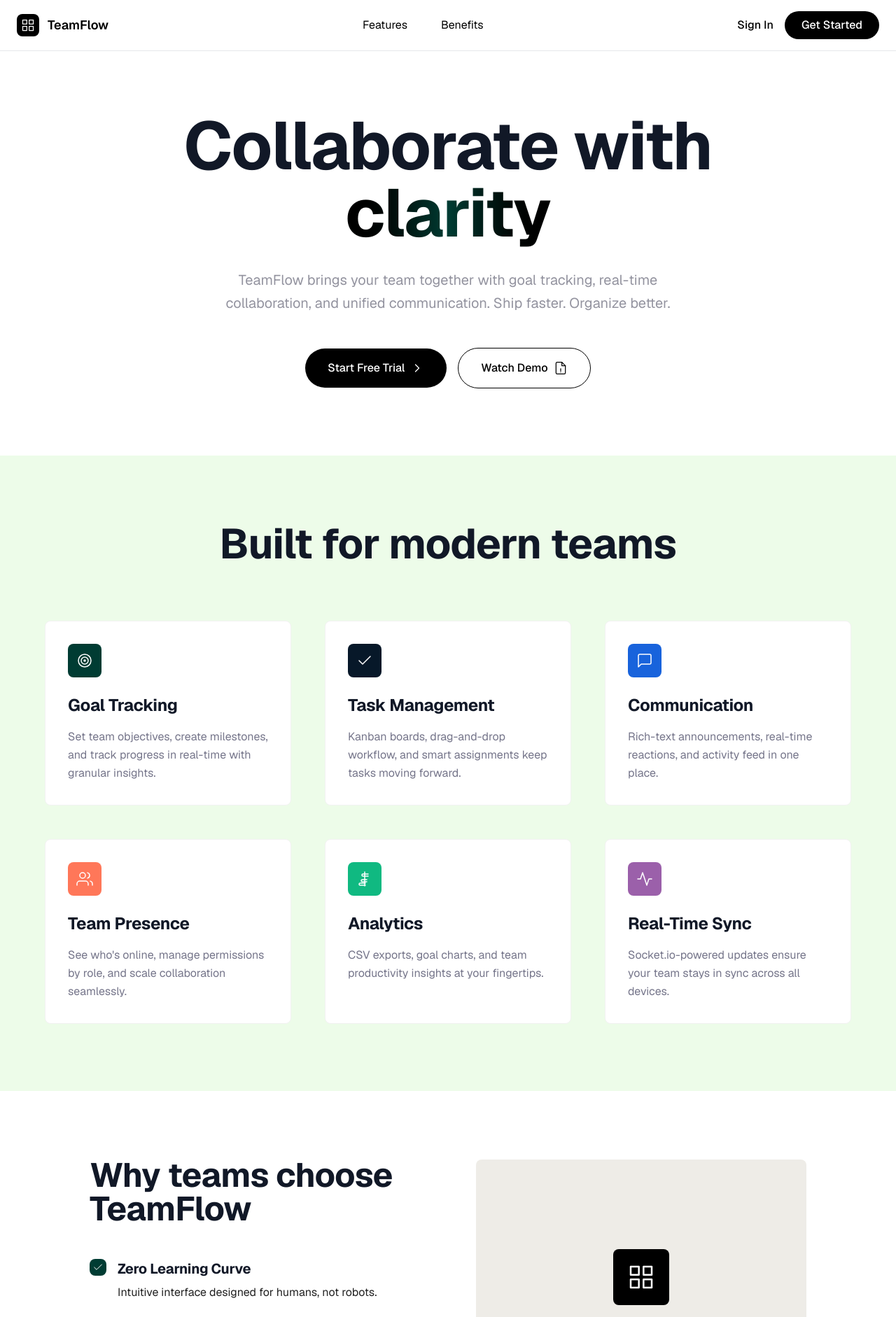
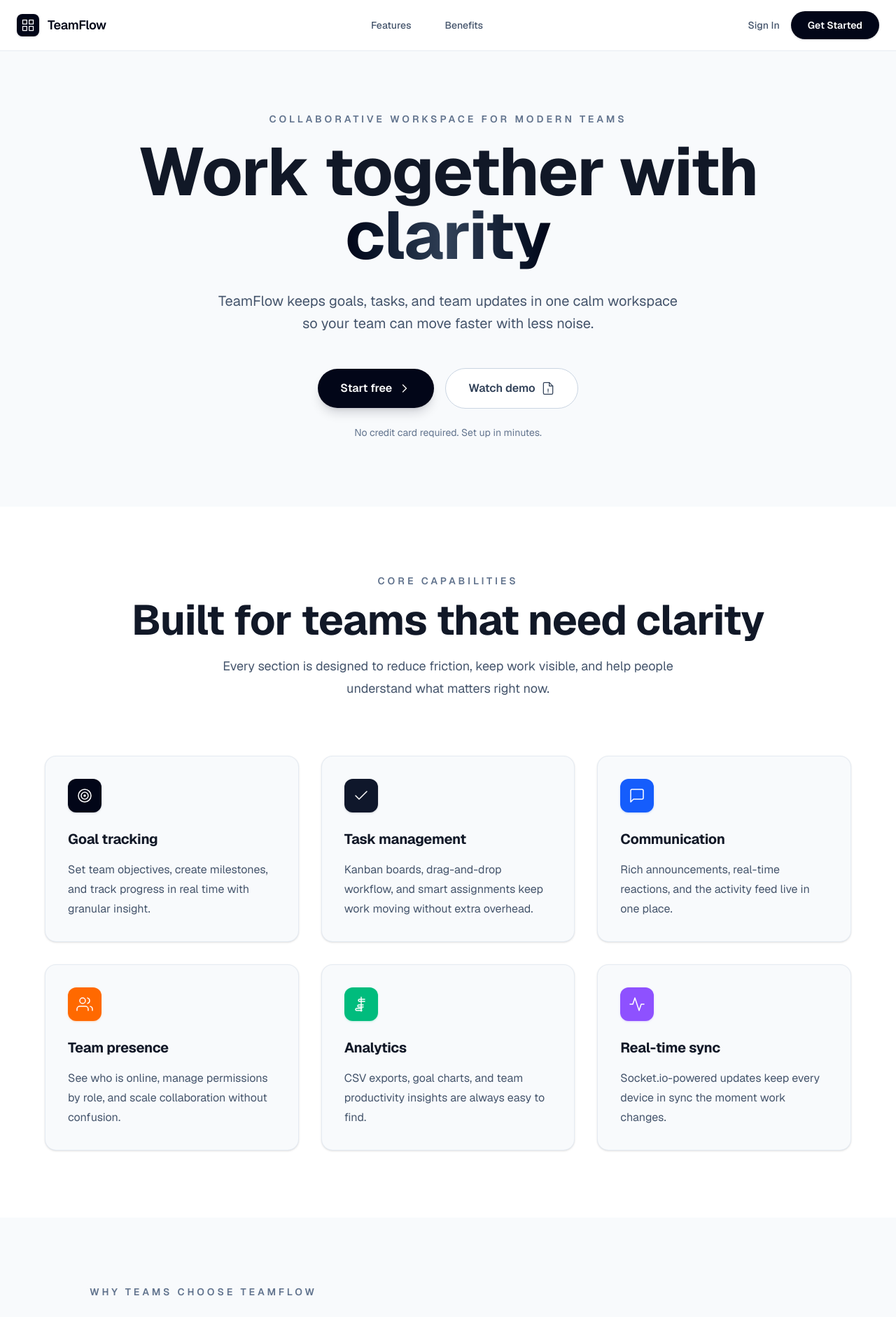
Before and after one commit to mehedi-hridoy/colaborative-workspace, a Next.js app in the folder apps/web/: page / in a window 1280 px wide. Shown: the top 1882 px of the page at 70% size. Built offline with nearby package versions, Linux system fonts and the light colour scheme; no server answers.

Commit message:
Refine landing page copy and contrast

```diff
--- a/apps/web/app/page.js
+++ b/apps/web/app/page.js
@@ -5,31 +5,31 @@ import { Icons } from "../lib/icons";
 
 export default function LandingPage() {
   return (
-    <div className="min-h-screen bg-white text-black">
+    <div className="min-h-screen bg-slate-50 text-slate-950">
       {/* NAV BAR */}
-      <nav className="fixed top-0 left-0 right-0 z-50 bg-white border-b border-[#e5e7eb]">
+      <nav className="fixed top-0 left-0 right-0 z-50 border-b border-slate-200/80 bg-white/90 backdrop-blur-xl">
         <div className="max-w-7xl mx-auto px-6 py-4 flex items-center justify-between">
           <div className="flex items-center gap-3">
-            <div className="w-8 h-8 bg-black rounded-lg flex items-center justify-center">
+            <div className="w-8 h-8 rounded-lg bg-slate-950 flex items-center justify-center shadow-sm shadow-slate-950/15">
               <Icons.Dashboard size={20} className="text-white" />
             </div>
-            <span className="text-lg font-semibold">TeamFlow</span>
+            <span className="text-lg font-semibold tracking-tight text-slate-950">TeamFlow</span>
           </div>
 
           <div className="hidden md:flex items-center gap-12">
-            <a href="#features" className="text-base text-black hover:underline">
+            <a href="#features" className="text-sm font-medium text-slate-600 transition-colors hover:text-slate-950">
               Features
             </a>
-            <a href="#benefits" className="text-base text-black hover:underline">
+            <a href="#benefits" className="text-sm font-medium text-slate-600 transition-colors hover:text-slate-950">
               Benefits
             </a>
           </div>
 
           <div className="flex items-center gap-4">
-            <Link href="/login" className="text-base font-medium text-black hover:underline">
+            <Link href="/login" className="text-sm font-medium text-slate-600 transition-colors hover:text-slate-950">
               Sign In
             </Link>
-            <Link href="/register" className="bg-black text-white rounded-full px-6 py-2 font-medium text-base hover:bg-[#17171c] transition-colors">
+            <Link href="/register" className="bg-slate-950 text-white rounded-full px-6 py-2.5 text-sm font-semibold shadow-sm shadow-slate-950/15 transition-all hover:-translate-y-0.5 hover:bg-slate-800">
               Get Started
             </Link>
           </div>
@@ -39,91 +39,104 @@ export default function LandingPage() {
       {/* HERO SECTION */}
       <section className="pt-40 pb-24 px-6">
         <div className="max-w-4xl mx-auto text-center">
-          <h1 className="text-7xl md:text-8xl font-normal leading-none tracking-tighter mb-8">
-            Collaborate with <span className="bg-gradient-to-r from-black via-[#003c33] to-black bg-clip-text text-transparent">clarity</span>
+          <p className="mb-5 text-sm font-semibold uppercase tracking-[0.28em] text-slate-500">
+            Collaborative workspace for modern teams
+          </p>
+          <h1 className="text-6xl md:text-8xl font-semibold leading-[0.95] tracking-tight mb-8 text-slate-950">
+            Work together with <span className="bg-gradient-to-r from-slate-950 via-slate-700 to-slate-950 bg-clip-text text-transparent">clarity</span>
           </h1>
-          <p className="text-lg md:text-xl text-[#93939f] mb-12 max-w-2xl mx-auto leading-relaxed">
-            TeamFlow brings your team together with goal tracking, real-time collaboration, and unified communication. Ship faster. Organize better.
+          <p className="text-lg md:text-xl text-slate-600 mb-12 max-w-2xl mx-auto leading-8">
+            TeamFlow keeps goals, tasks, and team updates in one calm workspace so your team can move faster with less noise.
           </p>
 
           <div className="flex flex-col sm:flex-row gap-4 items-center justify-center">
-            <Link href="/register" className="bg-black text-white rounded-full px-8 py-4 font-medium hover:bg-[#17171c] transition-colors inline-flex items-center gap-2">
-              Start Free Trial
+            <Link href="/register" className="bg-slate-950 text-white rounded-full px-8 py-4 font-semibold shadow-lg shadow-slate-950/15 hover:bg-slate-800 hover:-translate-y-0.5 transition-all inline-flex items-center gap-2">
+              Start free
               <Icons.ChevronRight size={20} />
             </Link>
-            <a href="#demo" className="border border-black rounded-full px-8 py-4 font-medium hover:bg-black hover:text-white transition-colors inline-flex items-center gap-2">
-              Watch Demo
+            <a href="#demo" className="border border-slate-300 bg-white rounded-full px-8 py-4 font-semibold text-slate-700 hover:bg-slate-950 hover:text-white hover:border-slate-950 transition-all inline-flex items-center gap-2">
+              Watch demo
               <Icons.FileText size={20} />
             </a>
           </div>
+
+          <p className="mt-6 text-sm text-slate-500">
+            No credit card required. Set up in minutes.
+          </p>
         </div>
       </section>
 
       {/* FEATURES SECTION */}
-      <section id="features" className="py-24 px-6 bg-[#edfce9]">
+      <section id="features" className="py-24 px-6 bg-white">
         <div className="max-w-6xl mx-auto">
-          <h2 className="text-5xl md:text-6xl font-normal tracking-tighter mb-20 text-center text-black">
-            Built for modern teams
-          </h2>
+          <div className="text-center mb-20">
+            <p className="text-sm font-semibold uppercase tracking-[0.28em] text-slate-500 mb-4">Core capabilities</p>
+            <h2 className="text-4xl md:text-6xl font-semibold tracking-tight text-slate-950">
+              Built for teams that need clarity
+            </h2>
+            <p className="mt-5 text-lg text-slate-600 max-w-2xl mx-auto leading-8">
+              Every section is designed to reduce friction, keep work visible, and help people understand what matters right now.
+            </p>
+          </div>
 
-          <div className="grid md:grid-cols-3 gap-12">
-            <div className="bg-white rounded-lg p-8 border border-[#f2f2f2]">
-              <div className="w-12 h-12 bg-[#003c33] rounded-lg flex items-center justify-center mb-6">
+          <div className="grid md:grid-cols-3 gap-8">
+            <div className="bg-slate-50 rounded-2xl p-8 border border-slate-200/80 shadow-sm">
+              <div className="w-12 h-12 bg-slate-950 rounded-xl flex items-center justify-center mb-6 shadow-sm shadow-slate-950/15">
                 <Icons.Goals size={24} className="text-white" />
               </div>
-              <h3 className="text-2xl font-normal mb-4">Goal Tracking</h3>
-              <p className="text-base text-[#75758a] leading-relaxed">
-                Set team objectives, create milestones, and track progress in real-time with granular insights.
+              <h3 className="text-xl font-semibold mb-4 text-slate-950">Goal tracking</h3>
+              <p className="text-base text-slate-600 leading-7">
+                Set team objectives, create milestones, and track progress in real time with granular insight.
               </p>
             </div>
 
-            <div className="bg-white rounded-lg p-8 border border-[#f2f2f2]">
-              <div className="w-12 h-12 bg-[#071829] rounded-lg flex items-center justify-center mb-6">
+            <div className="bg-slate-50 rounded-2xl p-8 border border-slate-200/80 shadow-sm">
+              <div className="w-12 h-12 bg-slate-900 rounded-xl flex items-center justify-center mb-6 shadow-sm shadow-slate-950/15">
                 <Icons.ActionItems size={24} className="text-white" />
               </div>
-              <h3 className="text-2xl font-normal mb-4">Task Management</h3>
-              <p className="text-base text-[#75758a] leading-relaxed">
-                Kanban boards, drag-and-drop workflow, and smart assignments keep tasks moving forward.
+              <h3 className="text-xl font-semibold mb-4 text-slate-950">Task management</h3>
+              <p className="text-base text-slate-600 leading-7">
+                Kanban boards, drag-and-drop workflow, and smart assignments keep work moving without extra overhead.
               </p>
             </div>
 
-            <div className="bg-white rounded-lg p-8 border border-[#f2f2f2]">
-              <div className="w-12 h-12 bg-[#1863dc] rounded-lg flex items-center justify-center mb-6">
+            <div className="bg-slate-50 rounded-2xl p-8 border border-slate-200/80 shadow-sm">
+              <div className="w-12 h-12 bg-blue-600 rounded-xl flex items-center justify-center mb-6 shadow-sm shadow-blue-600/20">
                 <Icons.Announcements size={24} className="text-white" />
               </div>
-              <h3 className="text-2xl font-normal mb-4">Communication</h3>
-              <p className="text-base text-[#75758a] leading-relaxed">
-                Rich-text announcements, real-time reactions, and activity feed in one place.
+              <h3 className="text-xl font-semibold mb-4 text-slate-950">Communication</h3>
+              <p className="text-base text-slate-600 leading-7">
+                Rich announcements, real-time reactions, and the activity feed live in one place.
               </p>
             </div>
 
-            <div className="bg-white rounded-lg p-8 border border-[#f2f2f2]">
-              <div className="w-12 h-12 bg-[#ff7759] rounded-lg flex items-center justify-center mb-6">
+            <div className="bg-slate-50 rounded-2xl p-8 border border-slate-200/80 shadow-sm">
+              <div className="w-12 h-12 bg-orange-500 rounded-xl flex items-center justify-center mb-6 shadow-sm shadow-orange-500/20">
                 <Icons.Members size={24} className="text-white" />
               </div>
-              <h3 className="text-2xl font-normal mb-4">Team Presence</h3>
-              <p className="text-base text-[#75758a] leading-relaxed">
-                See who's online, manage permissions by role, and scale collaboration seamlessly.
+              <h3 className="text-xl font-semibold mb-4 text-slate-950">Team presence</h3>
+              <p className="text-base text-slate-600 leading-7">
+                See who is online, manage permissions by role, and scale collaboration without confusion.
               </p>
             </div>
 
-            <div className="bg-white rounded-lg p-8 border border-[#f2f2f2]">
-              <div className="w-12 h-12 bg-[#10b981] rounded-lg flex items-center justify-center mb-6">
+            <div className="bg-slate-50 rounded-2xl p-8 border border-slate-200/80 shadow-sm">
+              <div className="w-12 h-12 bg-emerald-500 rounded-xl flex items-center justify-center mb-6 shadow-sm shadow-emerald-500/20">
                 <Icons.Analytics size={24} className="text-white" />
               </div>
-              <h3 className="text-2xl font-normal mb-4">Analytics</h3>
-              <p className="text-base text-[#75758a] leading-relaxed">
-                CSV exports, goal charts, and team productivity insights at your fingertips.
+              <h3 className="text-xl font-semibold mb-4 text-slate-950">Analytics</h3>
+              <p className="text-base text-slate-600 leading-7">
+                CSV exports, goal charts, and team productivity insights are always easy to find.
               </p>
             </div>
 
-            <div className="bg-white rounded-lg p-8 border border-[#f2f2f2]">
-              <div className="w-12 h-12 bg-[#9b60aa] rounded-lg flex items-center justify-center mb-6">
+            <div className="bg-slate-50 rounded-2xl p-8 border border-slate-200/80 shadow-sm">
+              <div className="w-12 h-12 bg-violet-500 rounded-xl flex items-center justify-center mb-6 shadow-sm shadow-violet-500/20">
                 <Icons.Activity size={24} className="text-white" />
               </div>
-              <h3 className="text-2xl font-normal mb-4">Real-Time Sync</h3>
-              <p className="text-base text-[#75758a] leading-relaxed">
-                Socket.io-powered updates ensure your team stays in sync across all devices.
+              <h3 className="text-xl font-semibold mb-4 text-slate-950">Real-time sync</h3>
+              <p className="text-base text-slate-600 leading-7">
+                Socket.io-powered updates keep every device in sync the moment work changes.
               </p>
             </div>
           </div>
@@ -131,50 +144,53 @@ export default function LandingPage() {
       </section>
 
       {/* BENEFITS SECTION */}
-      <section id="benefits" className="py-24 px-6 bg-white">
+      <section id="benefits" className="py-24 px-6 bg-slate-50">
         <div className="max-w-5xl mx-auto">
           <div className="grid md:grid-cols-2 gap-20 items-center">
             <div>
-              <h2 className="text-5xl font-normal tracking-tighter mb-12 text-black">
+              <p className="text-sm font-semibold uppercase tracking-[0.28em] text-slate-500 mb-4">
                 Why teams choose TeamFlow
+              </p>
+              <h2 className="text-4xl md:text-5xl font-semibold tracking-tight mb-12 text-slate-950 leading-tight">
+                A simpler way to stay aligned and move faster
               </h2>
               <ul className="space-y-8">
                 <li className="flex gap-4">
-                  <div className="flex-shrink-0 w-6 h-6 bg-[#003c33] rounded-lg flex items-center justify-center">
+                  <div className="flex-shrink-0 w-6 h-6 bg-slate-950 rounded-lg flex items-center justify-center shadow-sm shadow-slate-950/15">
                     <Icons.Check size={16} className="text-white" />
                   </div>
                   <div>
-                    <h3 className="text-xl font-normal mb-2 text-black">Zero Learning Curve</h3>
-                    <p className="text-base text-[#212121]">Intuitive interface designed for humans, not robots.</p>
+                    <h3 className="text-lg font-semibold mb-2 text-slate-950">Less context switching</h3>
+                    <p className="text-base text-slate-600 leading-7">Everything you need to execute lives in one place, so work stays focused.</p>
                   </div>
                 </li>
                 <li className="flex gap-4">
-                  <div className="flex-shrink-0 w-6 h-6 bg-[#003c33] rounded-lg flex items-center justify-center">
+                  <div className="flex-shrink-0 w-6 h-6 bg-slate-950 rounded-lg flex items-center justify-center shadow-sm shadow-slate-950/15">
                     <Icons.Check size={16} className="text-white" />
                   </div>
                   <div>
-                    <h3 className="text-xl font-normal mb-2 text-black">Real-Time Collaboration</h3>
-                    <p className="text-base text-[#212121]">Socket.io-powered instant updates for all team members.</p>
+                    <h3 className="text-lg font-semibold mb-2 text-slate-950">Faster team decisions</h3>
+                    <p className="text-base text-slate-600 leading-7">Real-time updates make it easier to move from discussion to action.</p>
                   </div>
                 </li>
                 <li className="flex gap-4">
-                  <div className="flex-shrink-0 w-6 h-6 bg-[#003c33] rounded-lg flex items-center justify-center">
+                  <div className="flex-shrink-0 w-6 h-6 bg-slate-950 rounded-lg flex items-center justify-center shadow-sm shadow-slate-950/15">
                     <Icons.Check size={16} className="text-white" />
                   </div>
                   <div>
-                    <h3 className="text-xl font-normal mb-2 text-black">Role-Based Access</h3>
-                    <p className="text-base text-[#212121]">Fine-grained permissions ensure data stays secure.</p>
+                    <h3 className="text-lg font-semibold mb-2 text-slate-950">Clear ownership</h3>
+                    <p className="text-base text-slate-600 leading-7">Permissions and assignees make responsibilities obvious across the team.</p>
                   </div>
                 </li>
               </ul>
             </div>
 
-            <div className="bg-[#eeece7] rounded-lg p-12 flex items-center justify-center min-h-96">
+            <div className="bg-white rounded-[2rem] border border-slate-200/80 p-12 flex items-center justify-center min-h-96 shadow-sm">
               <div className="text-center">
-                <div className="w-20 h-20 bg-black rounded-lg mx-auto mb-6 flex items-center justify-center">
+                <div className="w-20 h-20 bg-slate-950 rounded-2xl mx-auto mb-6 flex items-center justify-center shadow-lg shadow-slate-950/15">
                   <Icons.Dashboard size={40} className="text-white" />
                 </div>
-                <p className="text-[#75758a]">Dashboard Preview</p>
+                <p className="text-slate-500 font-medium">Dashboard preview</p>
               </div>
             </div>
           </div>
@@ -182,59 +198,62 @@ export default function LandingPage() {
       </section>
 
       {/* CTA SECTION */}
-      <section className="py-24 px-6 bg-black text-white">
+      <section className="py-24 px-6 bg-slate-950 text-white">
         <div className="max-w-3xl mx-auto text-center">
-          <h2 className="text-5xl md:text-6xl font-normal tracking-tighter mb-8 text-white">
-            Join teams shipping faster
+          <p className="text-sm font-semibold uppercase tracking-[0.28em] text-cyan-200/75 mb-4">
+            Ready to move faster?
+          </p>
+          <h2 className="text-4xl md:text-6xl font-semibold tracking-tight mb-8 text-white leading-tight">
+            Bring your team into one shared rhythm
           </h2>
-          <p className="text-lg text-white mb-12 leading-relaxed">
-            Start collaborating today. No credit card required.
+          <p className="text-lg text-slate-300 mb-12 leading-8 max-w-2xl mx-auto">
+            Start collaborating today with one workspace for goals, tasks, and updates. No credit card required.
           </p>
 
-          <Link href="/register" className="inline-flex items-center gap-2 bg-white text-black rounded-full px-8 py-4 font-medium hover:bg-[#f2f2f2] transition-colors">
-            Start Building Now
+          <Link href="/register" className="inline-flex items-center gap-2 bg-white text-slate-950 rounded-full px-8 py-4 font-semibold shadow-lg shadow-black/20 hover:bg-slate-100 hover:-translate-y-0.5 transition-all">
+            Start building now
             <Icons.ChevronRight size={20} />
           </Link>
         </div>
       </section>
 
       {/* FOOTER */}
-      <footer className="bg-black text-white border-t border-[#f2f2f2]/10 py-12 px-6">
+      <footer className="bg-white text-slate-700 border-t border-slate-200 py-12 px-6">
         <div className="max-w-6xl mx-auto">
           <div className="grid md:grid-cols-4 gap-12 mb-12">
             <div>
               <div className="flex items-center gap-3 mb-4">
-                <div className="w-8 h-8 bg-white rounded-lg flex items-center justify-center">
-                  <Icons.Dashboard size={20} className="text-black" />
+                <div className="w-8 h-8 bg-slate-950 rounded-lg flex items-center justify-center shadow-sm shadow-slate-950/15">
+                  <Icons.Dashboard size={20} className="text-white" />
                 </div>
-                <span className="font-semibold text-white">TeamFlow</span>
+                <span className="font-semibold text-slate-950">TeamFlow</span>
               </div>
-              <p className="text-sm text-white">Collaborate with clarity</p>
+              <p className="text-sm text-slate-500">Collaborate with clarity</p>
             </div>
             <div>
-              <h3 className="font-semibold mb-4 text-sm uppercase tracking-wide text-white">Product</h3>
-              <ul className="space-y-2 text-sm text-white">
-                <li><a href="#" className="hover:text-[#93939f]">Features</a></li>
-                <li><a href="#" className="hover:text-[#93939f]">Security</a></li>
+              <h3 className="font-semibold mb-4 text-sm uppercase tracking-wide text-slate-950">Product</h3>
+              <ul className="space-y-2 text-sm text-slate-500">
+                <li><a href="#" className="hover:text-slate-950">Features</a></li>
+                <li><a href="#" className="hover:text-slate-950">Security</a></li>
               </ul>
             </div>
             <div>
-              <h3 className="font-semibold mb-4 text-sm uppercase tracking-wide text-white">Company</h3>
-              <ul className="space-y-2 text-sm text-white">
-                <li><a href="#" className="hover:text-[#93939f]">About</a></li>
-                <li><a href="#" className="hover:text-[#93939f]">Blog</a></li>
+              <h3 className="font-semibold mb-4 text-sm uppercase tracking-wide text-slate-950">Company</h3>
+              <ul className="space-y-2 text-sm text-slate-500">
+                <li><a href="#" className="hover:text-slate-950">About</a></li>
+                <li><a href="#" className="hover:text-slate-950">Blog</a></li>
               </ul>
             </div>
             <div>
-              <h3 className="font-semibold mb-4 text-sm uppercase tracking-wide text-white">Legal</h3>
-              <ul className="space-y-2 text-sm text-white">
-                <li><a href="#" className="hover:text-[#93939f]">Privacy</a></li>
-                <li><a href="#" className="hover:text-[#93939f]">Terms</a></li>
+              <h3 className="font-semibold mb-4 text-sm uppercase tracking-wide text-slate-950">Legal</h3>
+              <ul className="space-y-2 text-sm text-slate-500">
+                <li><a href="#" className="hover:text-slate-950">Privacy</a></li>
+                <li><a href="#" className="hover:text-slate-950">Terms</a></li>
               </ul>
             </div>
           </div>
 
-          <div className="border-t border-[#f2f2f2]/10 pt-8 text-sm text-white text-center">
+          <div className="border-t border-slate-200 pt-8 text-sm text-slate-500 text-center">
             <p>&copy; 2026 TeamFlow. All rights reserved.</p>
           </div>
         </div>
```
